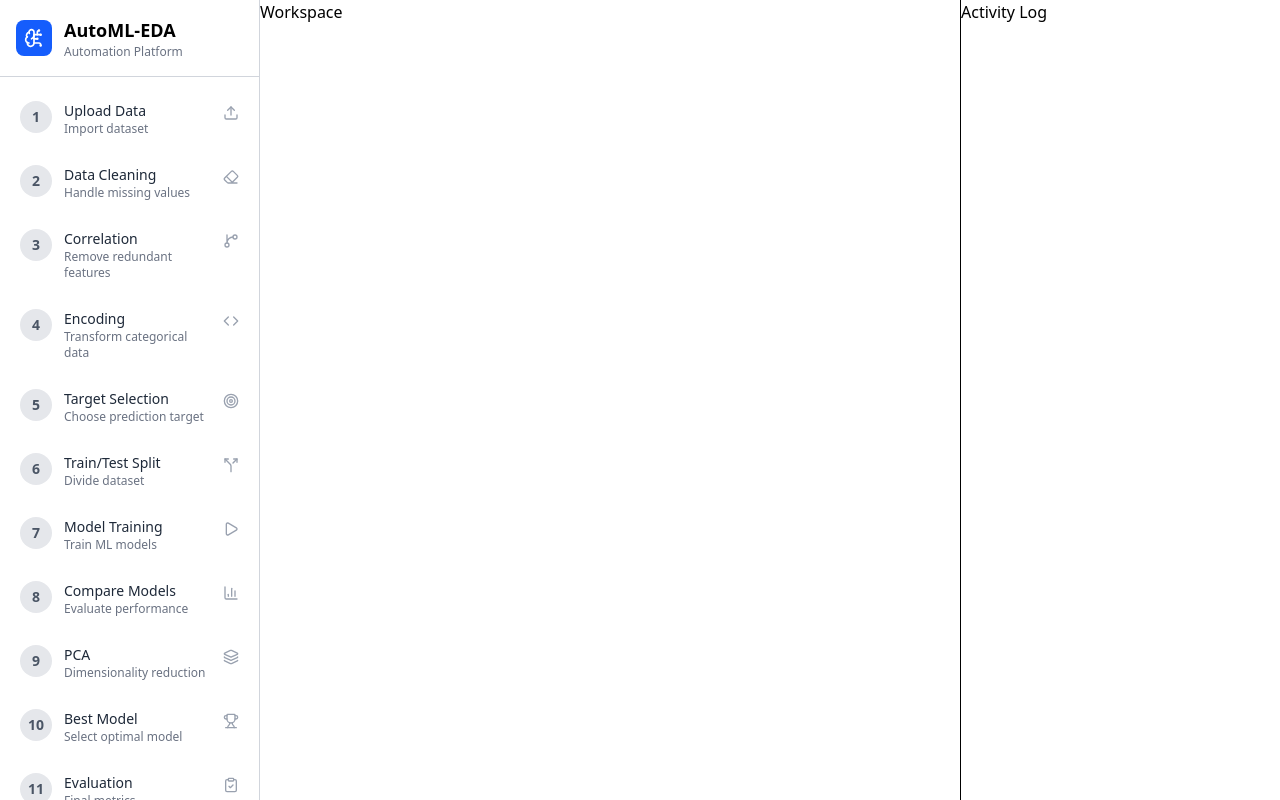
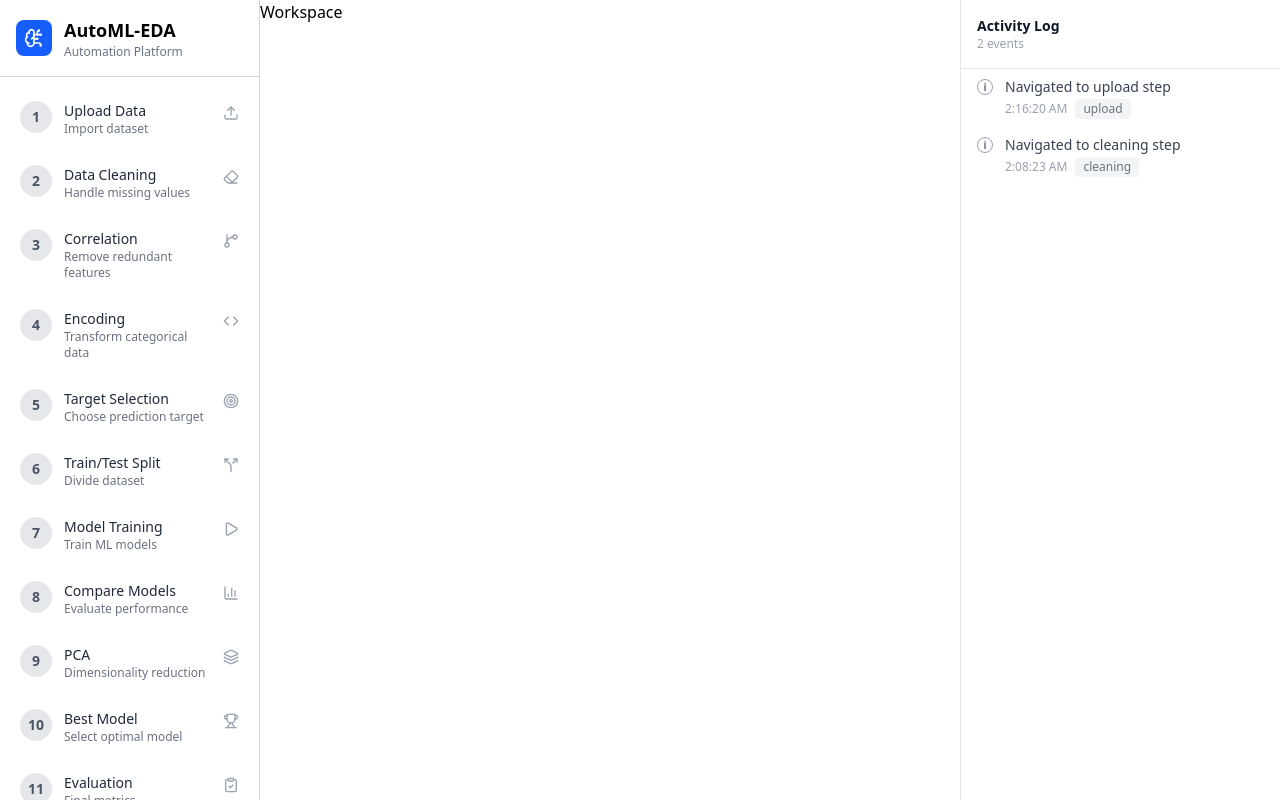
Before and after one commit to Shi1709/AutoML-EDA-, a React (Vite) app in the folder frontend/: page / in a window 1280 px wide. Built offline with nearby package versions, Linux system fonts and the light colour scheme.

Commit message:
Built activity log base design

```diff
--- a/frontend/src/components/ActivityLog.jsx
+++ b/frontend/src/components/ActivityLog.jsx
@@ -1,9 +1,49 @@
 const ActivityLog = () => {
+  const events = [
+    {
+      text: "Navigated to upload step",
+      time: "2:16:20 AM",
+      tag: "upload",
+    },
+    {
+      text: "Navigated to cleaning step",
+      time: "2:08:23 AM",
+      tag: "cleaning",
+    },
+  ];
+
   return (
-    <div className="h-screen flex flex-col border-l bg-white overflow-y-auto">
-        Activity Log
+    <div className="h-screen w-80 border-l border-gray-200 bg-white flex flex-col">
+      <div className="px-4 py-4 border-b border-gray-200">
+        <h2 className="text-sm font-semibold text-gray-900">Activity Log</h2>
+        <p className="text-xs text-gray-400">{events.length} events</p>
+      </div>
+      <div className="flex-1 overflow-y-auto px-4 py-2 space-y-4">
+        {events.map((event, idx) => (
+          <div key={idx} className="flex items-start gap-3">
+            <span
+              className="mt-0.5 inline-flex items-center justify-center
+                         w-4 h-4 rounded-full
+                         border border-gray-400
+                         text-[10px] font-semibold text-gray-500">
+              i
+            </span>
+            <div>
+              <p className="text-sm text-gray-700">{event.text}</p>
+              <div className="flex items-center gap-2 mt-0.5">
+                <span className="text-xs text-gray-400">{event.time}</span>
+                <span
+                  className="rounded bg-gray-100 px-2 py-0.5
+                             text-xs text-gray-500">
+                  {event.tag}
+                </span>
+              </div>
+            </div>
+          </div>
+        ))}
+      </div>
     </div>
-  )
-}
+  );
+};
 
-export default ActivityLog
+export default ActivityLog;
```
